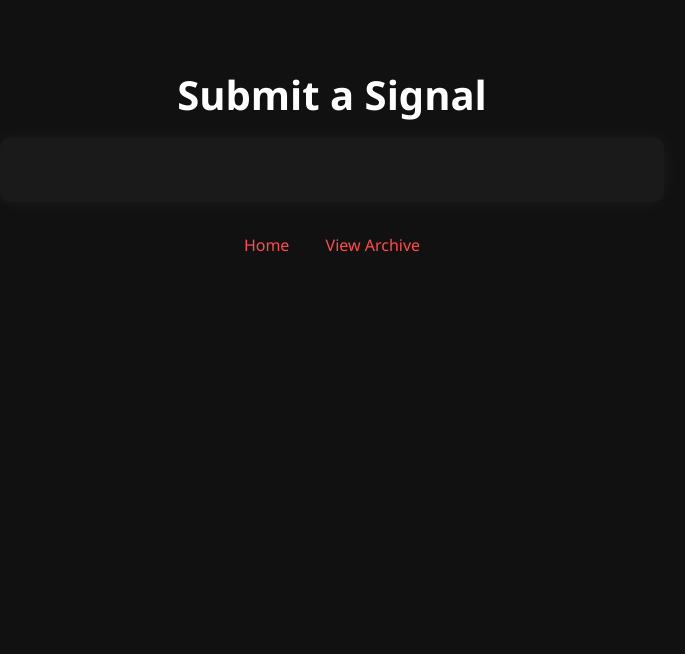
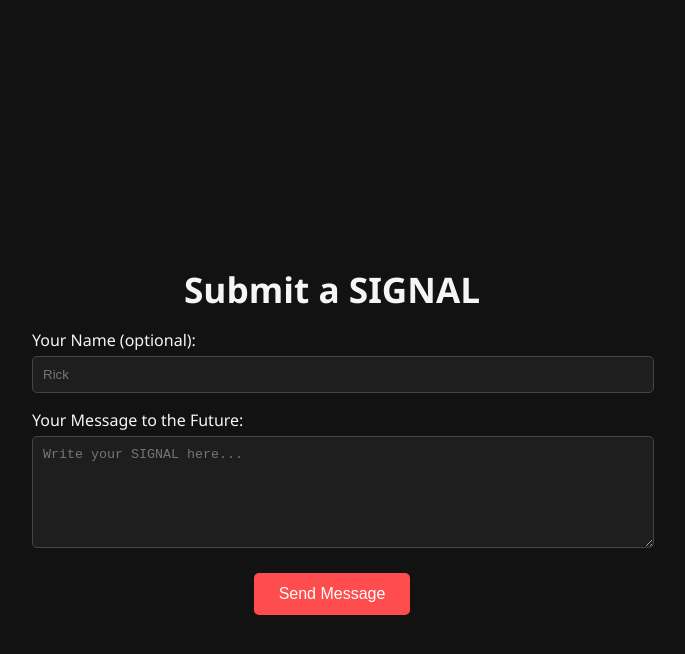
Before and after one commit to Racer-01111000/project-signal, a plain HTML site: page form/submit.html in a window 1280 px wide. Shown: the whole page, without its empty margins (308-993 px from the left). Drawn offline with Linux system fonts and the light colour scheme.

Commit message:
Update submit.html
page direct update

```diff
--- a/form/submit.html
+++ b/form/submit.html
@@ -2,78 +2,73 @@
 <html lang="en">
 <head>
   <meta charset="UTF-8" />
-  <meta name="viewport" content="width=device-width, initial-scale=1.0" />
-  <title>Submit a Signal</title>
+  <meta name="viewport" content="width=device-width, initial-scale=1.0"/>
+  <title>Submit a SIGNAL</title>
   <style>
     body {
       font-family: 'Segoe UI', sans-serif;
-      background: #111;
-      color: #fff;
+      background-color: #121212;
+      color: #f5f5f5;
       display: flex;
-      flex-direction: column;
       align-items: center;
-      padding: 2rem;
+      justify-content: center;
+      height: 100vh;
+      text-align: center;
+      padding: 20px;
+    }
+    .form-container {
+      max-width: 600px;
+      width: 100%;
     }
     h1 {
-      font-size: 2.5rem;
+      font-size: 2.2rem;
       margin-bottom: 1rem;
     }
-    form {
-      background: #1a1a1a;
-      padding: 2rem;
-      border-radius: 10px;
-      box-shadow: 0 0 20px rgba(255, 255, 255, 0.05);
-      width: 100%;
-      max-width: 600px;
-    }
-    label, textarea, input {
-      width: 100%;
+    label {
       display: block;
-      margin-bottom: 1rem;
+      text-align: left;
+      margin-top: 1rem;
       font-size: 1rem;
     }
-    textarea, input {
-      background: #222;
+    input, textarea {
+      width: 100%;
+      padding: 10px;
+      margin-top: 5px;
+      background-color: #1e1e1e;
       color: #fff;
       border: 1px solid #444;
-      padding: 10px;
       border-radius: 5px;
     }
     button {
-      background: #ff4c4c;
+      margin-top: 20px;
+      background-color: #ff4c4c;
       color: white;
-      padding: 10px 20px;
       border: none;
-      font-size: 1.1rem;
+      padding: 12px 25px;
+      font-size: 1rem;
       border-radius: 5px;
       cursor: pointer;
+      transition: background 0.3s ease;
     }
     button:hover {
-      background: #ff3333;
-    }
-    .nav {
-      margin-top: 2rem;
-    }
-    .nav a {
-      color: #ff4c4c;
-      margin: 0 1rem;
-      text-decoration: none;
+      background-color: #ff1a1a;
     }
   </style>
 </head>
 <body>
-  <h1>Submit a Signal</h1>
-<form
-  action="https://formspree.io/f/YOUR_FORM_ID"
-  method="POST"
->
-  <input type="hidden" name="_redirect" value="https://your-deployment-url.vercel.app/form/thank-you.html" />
-  <!-- your form fields here -->
-</form>
+  <div class="form-container">
+    <h1>Submit a SIGNAL</h1>
+    <form action="https://formspree.io/f/xldbkgqg" method="POST">
+      <input type="hidden" name="_redirect" value="/form/thank-you.html" />
 
-  <div class="nav">
-    <a href="/index.html">Home</a>
-    <a href="/archive.html">View Archive</a>
+      <label for="name">Your Name (optional):</label>
+      <input type="text" id="name" name="name" placeholder="Rick" />
+
+      <label for="message">Your Message to the Future:</label>
+      <textarea id="message" name="message" rows="6" required placeholder="Write your SIGNAL here..."></textarea>
+
+      <button type="submit">Send Message</button>
+    </form>
   </div>
 </body>
 </html>
```
